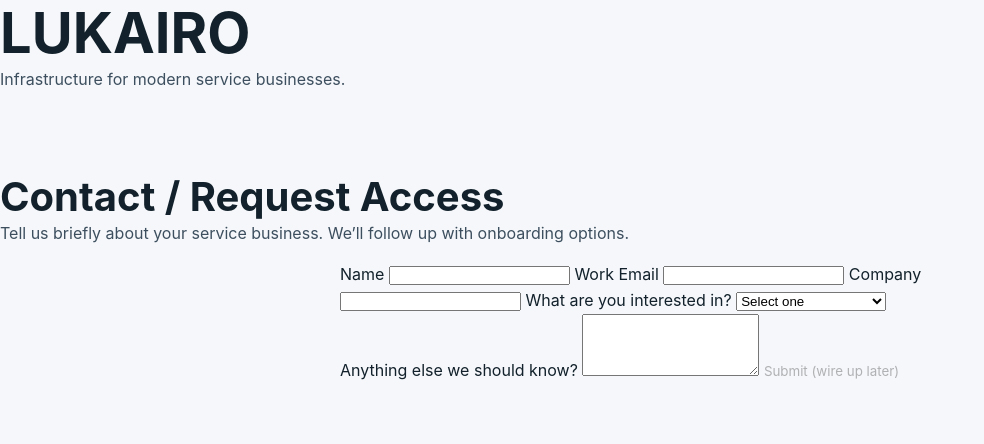
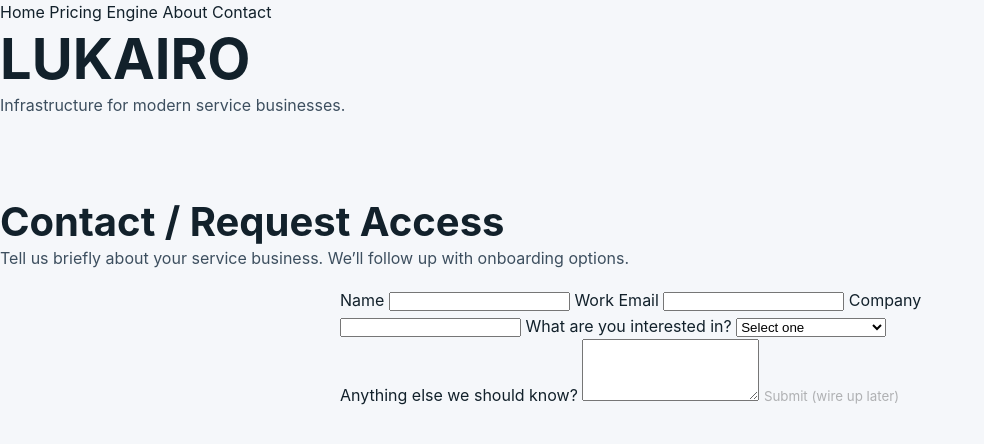
Before and after one commit to STR8AI/lukairo-host1, a website built with Vite: page cf-pages/contact.html in a window 1280 px wide. Shown: the whole page, without its empty margins (0-984 px from the left). Built offline with nearby package versions, Linux system fonts and the light colour scheme.

Commit message:
Update contact.html

```diff
--- a/cf-pages/contact.html
+++ b/cf-pages/contact.html
@@ -1,3 +1,11 @@
+<nav class="nav">
+  <a href="/">Home</a>
+  <a href="/pricing.html">Pricing</a>
+  <a href="/engine.html">Engine</a>
+  <a href="/about.html">About</a>
+  <a href="/contact.html">Contact</a>
+</nav>
+
 <!DOCTYPE html>
 <html lang="en">
 <head>
```
